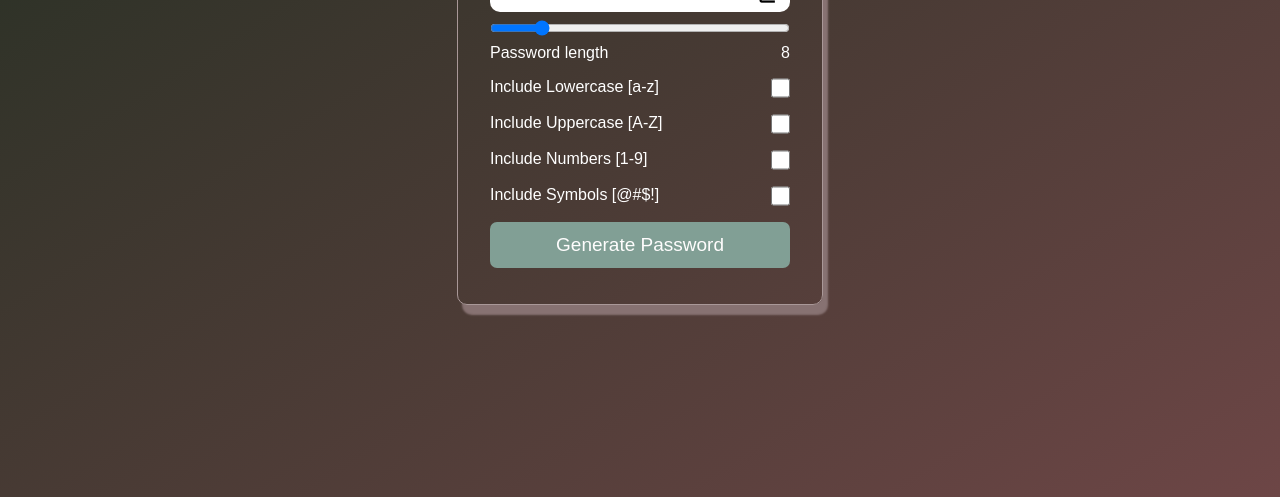
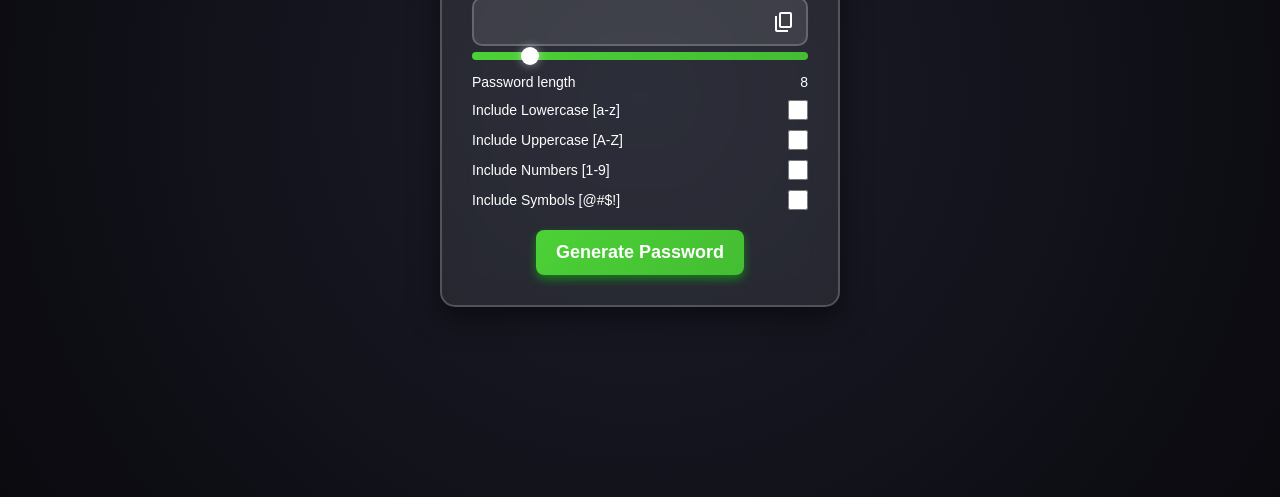
Before and after one commit to vasanthgoud799/PasswordGenerator, a plain HTML site: page Password Generator/index.html in a window 1280 px wide. Shown: the part 303-800 px from the top of the page. Drawn offline with nearby package versions, Linux system fonts and the light colour scheme.

Commit message:
Update style.css
Improved ui

```diff
--- a/Password Generator/style.css
+++ b/Password Generator/style.css
@@ -1,83 +1,163 @@
-*{
+* {
     padding: 0;
-    margin:0;
+    margin: 0;
     box-sizing: border-box;
-    font-family: sans-serif,'Lucida Sans';
+    font-family: 'Poppins', sans-serif;
 }
-body{
-    max-width:100%;
-    min-height:100vh;
-    display:flex;
+
+body {
+    display: flex;
     justify-content: center;
     align-items: center;
-    background: linear-gradient(to right bottom,rgb(33, 46, 33),rgb(109, 70, 70));
-    color:white;
+    min-height: 100vh;
+    background: radial-gradient(circle at center, #1b1d29, #0a0a0f);
+    color: white;
 }
-.container{
 
-    border:0.5px solid rgb(169, 152, 152);
-    box-shadow:5px 10px 2px rgb(135, 114, 114);
-    border-radius:10px;
-    padding:28px 32px;
-    background:transparent;
-    display:flex;
-    flex-direction: column;
+/* 🔹 3D Glassmorphism Container */
+.container {
+    backdrop-filter: blur(15px);
+    background: rgba(255, 255, 255, 0.08);
+    border: 2px solid rgba(255, 255, 255, 0.2);
+    box-shadow: 0px 10px 30px rgba(0, 0, 0, 0.5);
+    border-radius: 15px;
+    padding: 30px;
+    width: 400px;
+    text-align: center;
+    animation: fadeIn 0.8s ease-in-out;
+}
 
+.container h1 {
+    font-size: 1.8rem;
+    margin-bottom: 12px;
+    text-transform: uppercase;
+    font-weight: 600;
+    color: #78e08f;
 }
-.container h1{
-    font-size:1.4rem;
-     margin-block:8px;
-    /* top and bottom margin */
+
+/* 🔹 Password Box */
+.passbox {
+    background: rgba(255, 255, 255, 0.1);
+    border: 2px solid rgba(255, 255, 255, 0.2);
+    outline: none;
+    padding: 12px;
+    width: 100%;
+    border-radius: 10px;
+    font-size: 18px;
+    text-align: center;
+    color: #fff;
+    transition: 0.3s;
+    letter-spacing: 1.2px;
 }
-.passbox{
-    background-color: #fff;
-    border:none;
-    outline:none;
-    padding:10px;
-    width:300px;
-    border-radius: 10px;
-    font-size: 20px;
-    margin-block:8px;
-    text-overflow: ellipsis;
+
+.passbox::placeholder {
+    color: rgba(255, 255, 255, 0.6);
 }
-.row{
-    display:flex;
-    margin-block:8px;
+
+.passbox:focus {
+    background: rgba(255, 255, 255, 0.2);
+    border-color: #78e08f;
 }
-.row p,label{
-    flex-basis:100%;
-    /*To give  Initial  width*/
+
+/* 🔹 Copy Icon */
+.inputBox {
+    position: relative;
 }
-.row input[type="checkbox"]
-{
-    width:20px;
-    height:20px;
+
+.inputBox span {
+    position: absolute;
+    top: 50%;
+    right: 12px;
+    transform: translateY(-50%);
+    color: white;
+    font-size: 24px;
+    cursor: pointer;
+    transition: transform 0.2s ease-in-out;
 }
-.genBtn{
-    outline:none;
-    border:none;
-    margin-block:8px ;
-    color:#fefdfd;
+
+.inputBox span:hover {
+    transform: scale(1.1);
+    color: #78e08f;
+}
+
+/* 🔹 Slider */
+#inputSlider {
+    width: 100%;
+    -webkit-appearance: none;
+    height: 8px;
+    background: linear-gradient(90deg, #4cd137, #44bd32);
+    outline: none;
+    border-radius: 5px;
+    transition: 0.3s;
+}
+
+#inputSlider::-webkit-slider-thumb {
+    -webkit-appearance: none;
+    width: 18px;
+    height: 18px;
+    background: #fff;
+    border-radius: 50%;
     cursor: pointer;
-    font-weight:200;
-    padding:12px 24px;
-    border-radius: 7px;
-    background-color: rgb(129, 159, 149);
-    font-size:19px;
+    box-shadow: 0 0 10px rgba(255, 255, 255, 0.5);
+    transition: 0.3s;
 }
-.genBtn:hover{
-    background-color: rgb(118, 236, 118);
-    transition: background-color .5s;
+
+#inputSlider::-webkit-slider-thumb:hover {
+    background: #4cd137;
+    transform: scale(1.1);
 }
-.inputBox{
-position:relative;
+
+/* 🔹 Row Styling */
+.row {
+    display: flex;
+    justify-content: space-between;
+    align-items: center;
+    margin-top: 10px;
+    font-size: 14px;
 }
-.inputBox span{
-    position:absolute;
-    top:16px;
-    right:6px;
-    color:black;
-    font-size:28px;
+
+/* 🔹 Checkbox Styling */
+.row input[type="checkbox"] {
+    width: 20px;
+    height: 20px;
+    accent-color: #4cd137;
+    transition: 0.3s;
+}
+
+.row input[type="checkbox"]:checked {
+    filter: drop-shadow(0 0 5px #4cd137);
+}
+
+/* 🔹 Button Styling */
+.genBtn {
+    outline: none;
+    border: none;
+    margin-top: 20px;
+    color: #fff;
     cursor: pointer;
-    z-index: 2;
+    font-weight: bold;
+    padding: 12px 20px;
+    border-radius: 8px;
+    background: linear-gradient(135deg, #4cd137, #44bd32);
+    font-size: 18px;
+    transition: 0.4s;
+    box-shadow: 0px 4px 10px rgba(0, 255, 0, 0.4);
 }
+
+.genBtn:hover {
+    background: linear-gradient(135deg, #44bd32, #78e08f);
+    transform: translateY(-3px);
+    box-shadow: 0px 6px 15px rgba(0, 255, 0, 0.6);
+}
+
+/* 🔹 Animations */
+@keyframes fadeIn {
+    from {
+        opacity: 0;
+        transform: translateY(-20px);
+    }
+    to {
+        opacity: 1;
+        transform: translateY(0);
+    }
+}
```
